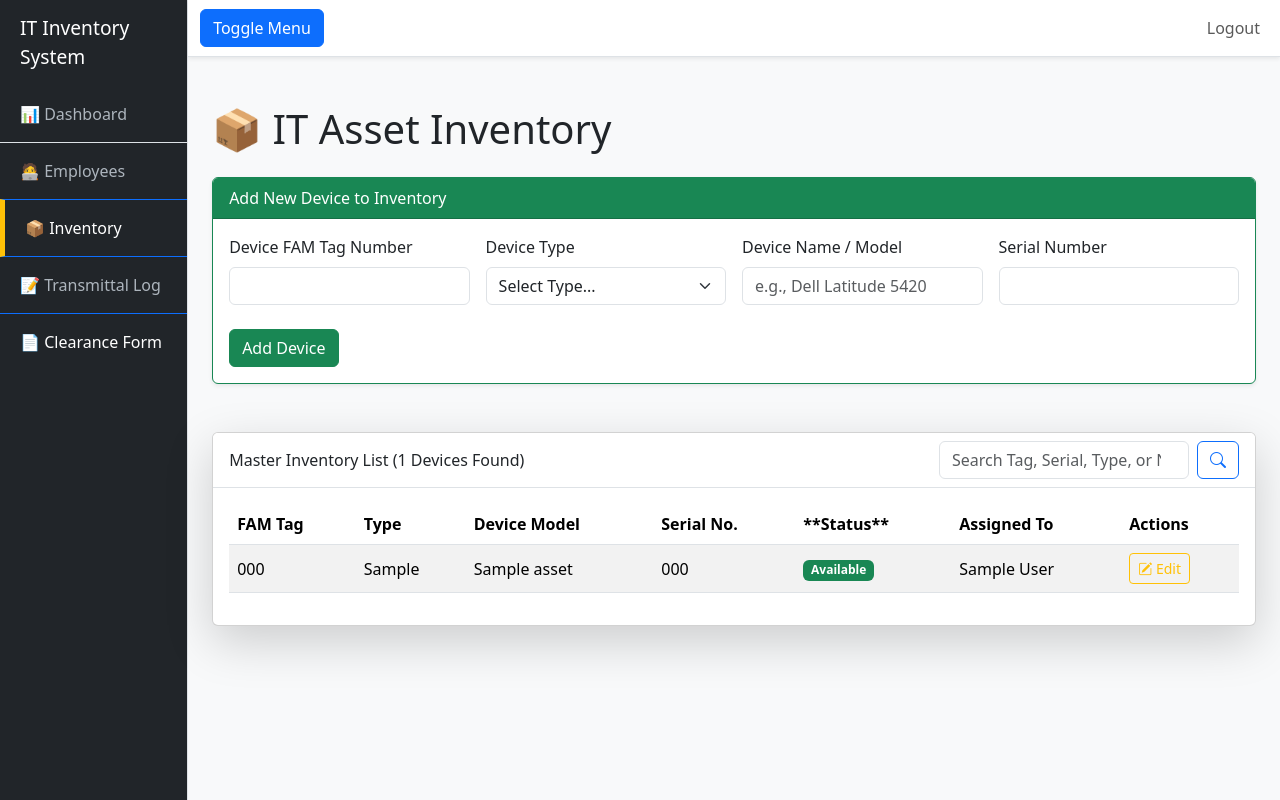
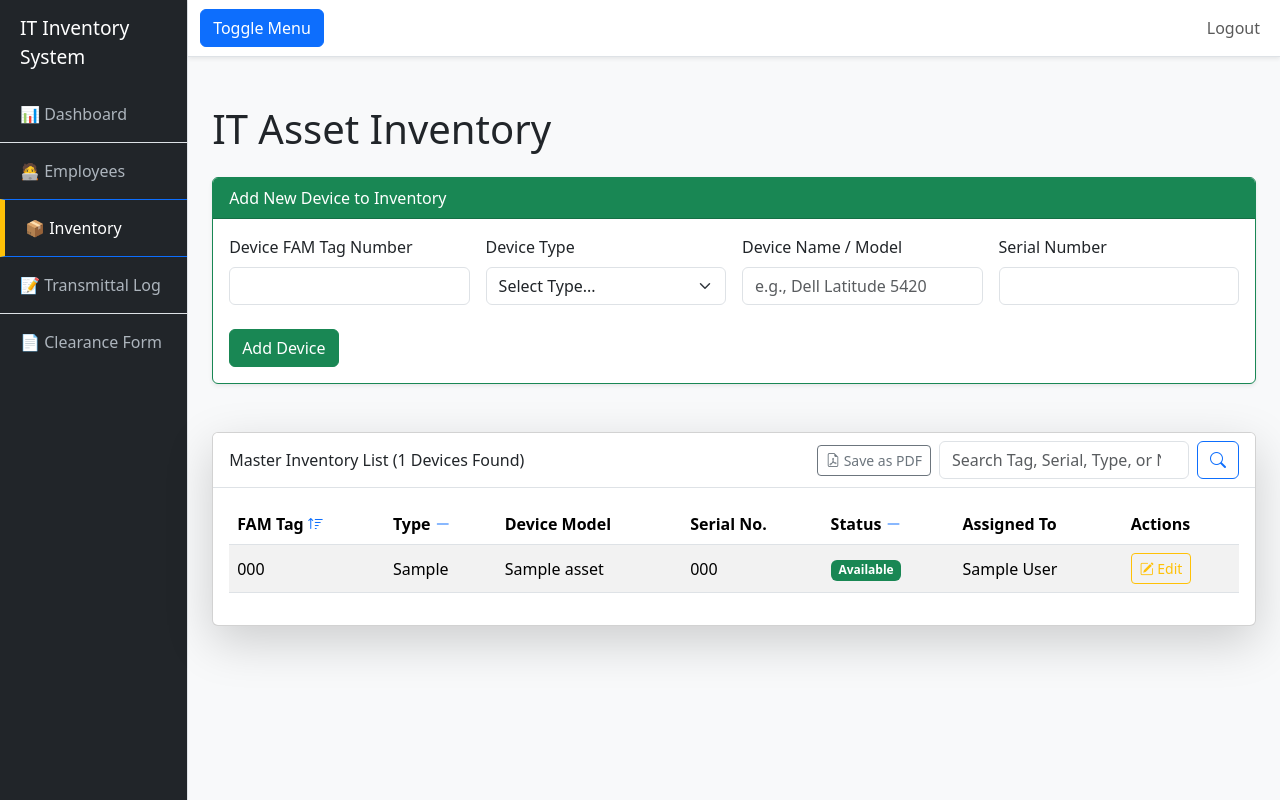
Before and after one commit to nhoelnhico/IT-DEV-ASSETS, a PHP site: page /inventory.php in a window 1280 px wide. Run offline with PHP 8.4, Linux system fonts and the light colour scheme; tables that the repository leaves empty or names only in its code hold one stand-in row (values such as "Sample post").

Commit message:
Added Features and Change Titles

```diff
--- a/employees.php
+++ b/employees.php
@@ -108,7 +108,7 @@ $employee_count = count($employees);
         </nav>
 
         <div class="container-fluid p-4">
-            <h1 class="mt-4 mb-4">🧑‍💻 Employee Management</h1>
+            <h1 class="mt-4 mb-4"> Employee Management</h1>
 
             <?php echo $message; ?>
 
--- a/inventory.php
+++ b/inventory.php
@@ -5,6 +5,8 @@ $message = '';
 $search_term = '';
 $search_condition = '';
 $search_params = [];
+$sort_by = 'a.fam_tag_number'; // Default sort
+$sort_order = 'ASC'; // Default order
 
 // --- 1. HANDLE SEARCH QUERY ---
 if (isset($_GET['search']) && !empty($_GET['search'])) {
@@ -15,8 +17,27 @@ if (isset($_GET['search']) && !empty($_GET['search'])) {
     $search_params = [$like_term, $like_term, $like_term, $like_term];
 }
 
+// --- 2. HANDLE SORTING PARAMETERS ---
+if (isset($_GET['sort_by'])) {
+    $requested_sort = filter_input(INPUT_GET, 'sort_by', FILTER_SANITIZE_STRING);
+    // Map valid column names to SQL columns
+    $valid_columns = [
+        'tag' => 'a.fam_tag_number',
+        'type' => 'a.device_type',
+        'status' => 'a.status'
+    ];
 
-// --- 2. HANDLE ADD NEW ASSET ---
+    if (isset($valid_columns[$requested_sort])) {
+        $sort_by = $valid_columns[$requested_sort];
+    }
+}
+
+if (isset($_GET['order']) && in_array(strtoupper($_GET['order']), ['ASC', 'DESC'])) {
+    $sort_order = strtoupper($_GET['order']);
+}
+
+
+// --- 3. HANDLE ADD NEW ASSET ---
 if ($_SERVER["REQUEST_METHOD"] == "POST" && isset($_POST['add_asset'])) {
     $fam_tag_number = filter_input(INPUT_POST, 'fam_tag_number', FILTER_SANITIZE_STRING);
     $device_type = filter_input(INPUT_POST, 'device_type', FILTER_SANITIZE_STRING);
@@ -44,7 +65,7 @@ if ($_SERVER["REQUEST_METHOD"] == "POST" && isset($_POST['add_asset'])) {
     }
 }
 
-// --- 3. HANDLE EDIT/UPDATE ASSET ---
+// --- 4. HANDLE EDIT/UPDATE ASSET ---
 if ($_SERVER["REQUEST_METHOD"] == "POST" && isset($_POST['update_asset'])) {
     $asset_id = filter_input(INPUT_POST, 'edit_asset_id', FILTER_SANITIZE_NUMBER_INT);
     $fam_tag_number = filter_input(INPUT_POST, 'edit_fam_tag_number', FILTER_SANITIZE_STRING);
@@ -73,7 +94,7 @@ if ($_SERVER["REQUEST_METHOD"] == "POST" && isset($_POST['update_asset'])) {
 }
 
 
-// --- 4. FETCH ALL ASSETS (with search filter) ---
+// --- 5. FETCH ALL ASSETS (with search and sort filter) ---
 $sql_fetch = "
     SELECT
         a.asset_id, a.fam_tag_number, a.device_type, a.device_name, a.serial_number, a.status, e.name AS current_user_name
@@ -83,7 +104,7 @@ $sql_fetch = "
         employees e ON a.current_user_id = e.employee_id
     {$search_condition}
     ORDER BY
-        a.fam_tag_number ASC
+        {$sort_by} {$sort_order}
 ";
 $stmt_fetch = $pdo->prepare($sql_fetch);
 $stmt_fetch->execute($search_params);
@@ -107,23 +128,32 @@ $asset_count = count($assets);
         .sidebar-nav a:hover { background-color: #495057; color: #ffffff; }
         .sidebar-nav a[href="inventory.php"] { background-color: #0d6efd; color: #ffffff; border-left: 5px solid #ffc107; } /* Active for this page */
         @media (min-width: 768px) { #sidebar-wrapper { margin-left: 0; } #page-content-wrapper { min-width: 0; width: 100%; } }
+
+        /* New Styles for Print/PDF */
+        @media print {
+            .no-print { display: none !important; }
+            body { background-color: #fff !important; }
+            .card { border: none !important; box-shadow: none !important; }
+            h1 { margin-top: 0 !important; }
+            .table-responsive { overflow: visible !important; }
+        }
     </style>
 </head>
 <body>
 
 <div class="d-flex" id="wrapper">
-    <div class="border-end bg-dark" id="sidebar-wrapper">
+    <div class="border-end bg-dark no-print" id="sidebar-wrapper">
         <div class="sidebar-heading">IT Inventory System</div>
         <div class="list-group list-group-flush sidebar-nav">
             <a class="list-group-item list-group-item-action bg-dark" href="index.php">📊 Dashboard</a>
             <a class="list-group-item list-group-item-action bg-dark" href="employees.php">🧑‍💻 Employees</a>
             <a class="list-group-item list-group-item-action bg-dark active" href="inventory.php">📦 Inventory</a>
             <a class="list-group-item list-group-item-action bg-dark" href="transmittal.php">📝 Transmittal Log</a>
-            <a class="list-group-item list-group-item-action bg-dark active" href="employee_clearance.php">📄 Clearance Form</a>
+            <a class="list-group-item list-group-item-action bg-dark" href="employee_clearance.php">📄 Clearance Form</a>
         </div>
     </div>
     <div id="page-content-wrapper">
-        <nav class="navbar navbar-expand-lg navbar-light bg-white border-bottom shadow-sm">
+        <nav class="navbar navbar-expand-lg navbar-light bg-white border-bottom shadow-sm no-print">
             <div class="container-fluid">
                 <button class="btn btn-primary" id="sidebarToggle">Toggle Menu</button>
                 <div class="collapse navbar-collapse">
@@ -137,11 +167,11 @@ $asset_count = count($assets);
         </nav>
 
         <div class="container-fluid p-4">
-            <h1 class="mt-4 mb-4">📦 IT Asset Inventory</h1>
+            <h1 class="mt-4 mb-4"> IT Asset Inventory</h1>
 
             <?php echo $message; ?>
 
-            <div class="card shadow-sm mb-5 border-success">
+            <div class="card shadow-sm mb-5 border-success no-print">
                 <div class="card-header bg-success text-white">Add New Device to Inventory</div>
                 <div class="card-body">
                     <form method="POST" action="inventory.php">
@@ -178,8 +208,13 @@ $asset_count = count($assets);
             </div>
 
             <div class="card shadow-lg">
-                <div class="card-header bg-white border-bottom d-flex justify-content-between align-items-center">
+                <div class="card-header bg-white border-bottom d-flex justify-content-between align-items-center no-print">
                     <div>Master Inventory List (<?php echo $asset_count; ?> Devices Found)</div>
+
+                    <div class="d-flex align-items-center">
+                        <button class="btn btn-sm btn-outline-secondary me-2" onclick="window.print()">
+                            <i class="bi bi-file-earmark-pdf"></i> Save as PDF
+                        </button>
 
                         <form method="GET" action="inventory.php" class="d-flex" style="width: 300px;">
                             <input
@@ -196,19 +231,50 @@ $asset_count = count($assets);
                             <?php endif; ?>
                         </form>
                     </div>
+                </div>
+                <div class="card-header d-print-block d-none">
+                     IT Dept Chromaesthetics Inventory Report - Generated: <?php echo date('Y-m-d H:i:s'); ?> (<?php echo $asset_count; ?> Devices)
+                </div>
+
                 <div class="card-body">
                     <div class="table-responsive">
                         <table class="table table-striped table-hover align-middle">
                             <thead>
                                 <tr>
-                                    <th>FAM Tag</th>
-                                    <th>Type</th>
+                                    <th>
+                                        FAM Tag
+                                        <?php
+                                            $new_order = ($sort_by == 'a.fam_tag_number' && $sort_order == 'ASC') ? 'DESC' : 'ASC';
+                                            $icon = ($sort_by == 'a.fam_tag_number') ? ($sort_order == 'ASC' ? 'bi-sort-up' : 'bi-sort-down') : 'bi-dash-lg';
+                                        ?>
+                                        <a href="inventory.php?sort_by=tag&order=<?php echo $new_order; ?><?php echo !empty($search_term) ? '&search=' . urlencode($search_term) : ''; ?>" class="text-decoration-none no-print">
+                                            <i class="bi <?php echo $icon; ?>"></i>
+                                        </a>
+                                    </th>
+                                    <th>
+                                        Type
+                                        <?php
+                                            $new_order = ($sort_by == 'a.device_type' && $sort_order == 'ASC') ? 'DESC' : 'ASC';
+                                            $icon = ($sort_by == 'a.device_type') ? ($sort_order == 'ASC' ? 'bi-sort-up' : 'bi-sort-down') : 'bi-dash-lg';
+                                        ?>
+                                        <a href="inventory.php?sort_by=type&order=<?php echo $new_order; ?><?php echo !empty($search_term) ? '&search=' . urlencode($search_term) : ''; ?>" class="text-decoration-none no-print">
+                                            <i class="bi <?php echo $icon; ?>"></i>
+                                        </a>
+                                    </th>
                                     <th>Device Model</th>
                                     <th>Serial No.</th>
-                                    <th>**Status**</th>
+                                    <th>
+                                        Status
+                                        <?php
+                                            $new_order = ($sort_by == 'a.status' && $sort_order == 'ASC') ? 'DESC' : 'ASC';
+                                            $icon = ($sort_by == 'a.status') ? ($sort_order == 'ASC' ? 'bi-sort-up' : 'bi-sort-down') : 'bi-dash-lg';
+                                        ?>
+                                        <a href="inventory.php?sort_by=status&order=<?php echo $new_order; ?><?php echo !empty($search_term) ? '&search=' . urlencode($search_term) : ''; ?>" class="text-decoration-none no-print">
+                                            <i class="bi <?php echo $icon; ?>"></i>
+                                        </a>
+                                    </th>
                                     <th>Assigned To</th>
-                                    <th>Actions</th>
-                                </tr>
+                                    <th class="no-print">Actions</th> </tr>
                             </thead>
                             <tbody>
                                 <?php if ($asset_count > 0): ?>
@@ -226,9 +292,9 @@ $asset_count = count($assets);
                                         <td><?php echo htmlspecialchars($asset['serial_number']); ?></td>
                                         <td><span class="badge <?php echo $badge_class; ?>"><?php echo htmlspecialchars($asset['status']); ?></span></td>
                                         <td>
-                                            <?php echo $asset['current_user_name'] ? htmlspecialchars($asset['current_user_name']) : '<span class="text-muted">Available</span>'; ?>
+                                            <?php echo $asset['current_user_name'] ? htmlspecialchars($asset['current_user_name']) : '<span class="text-muted">Inventory</span>'; ?>
                                         </td>
-                                        <td>
+                                        <td class="no-print">
                                             <button
                                                 class="btn btn-sm btn-outline-warning edit-btn"
                                                 data-bs-toggle="modal"
@@ -329,7 +395,7 @@ $asset_count = count($assets);
         wrapper.classList.toggle("toggled");
     });
 
-    // JavaScript to populate the Edit Modal (Existing logic)
+    // JavaScript to populate the Edit Modal
     var editAssetModal = document.getElementById('editAssetModal');
     editAssetModal.addEventListener('show.bs.modal', function (event) {
         var button = event.relatedTarget;
```
Lines whose indentation alone changed are shown as unchanged.
